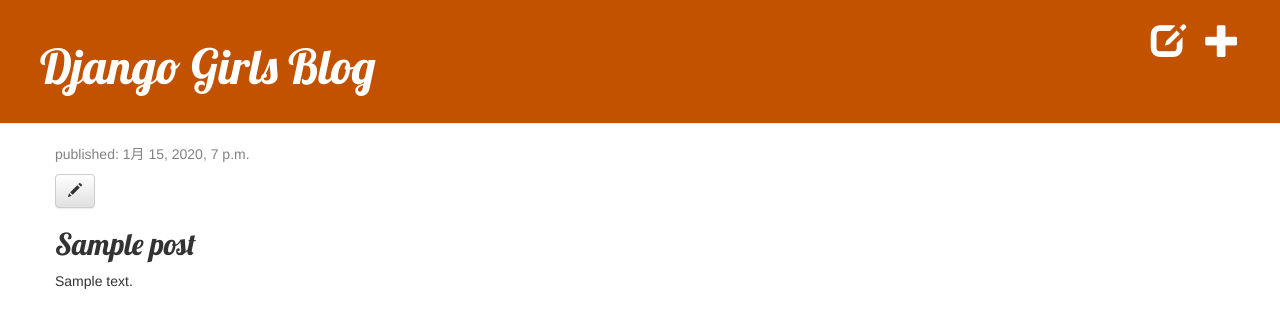
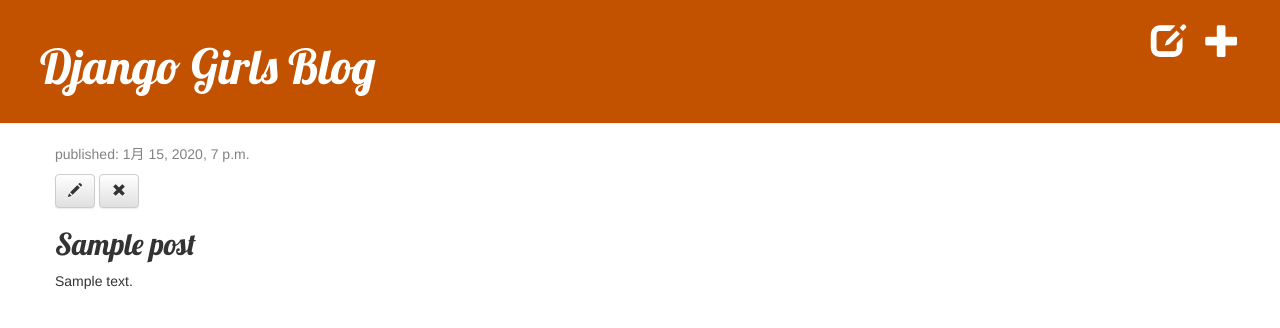
Before and after one commit to candy12t/DjangoGirls, a Django app: page /post/1/ in a window 1280 px wide. Shown: the top 328 px of the page. Run offline with Django 3.2, Linux system fonts and the light colour scheme; a user stored in the database is signed in; tables that the repository leaves empty hold one stand-in row (values such as "Sample post"); some libraries are stand-ins or nearby versions.

Commit message:
削除ボタンの追加

```diff
--- a/blog/templates/blog/post_detail.html
+++ b/blog/templates/blog/post_detail.html
@@ -12,6 +12,7 @@
   {% endif %}
   {% if user.is_authenticated %}
     <a href="{% url 'post_edit' post.id %}" class="btn btn-default"><span class="glyphicon glyphicon-pencil"></span></a>
+    <a href="{% url 'post_remove' post.id %}" class="btn btn-default"><span class="glyphicon glyphicon-remove"></span></a>
   {% endif %}
   <h2>{{ post.title }}</h2>
   <p>{{ post.text|linebreaksbr }}</p>
```
